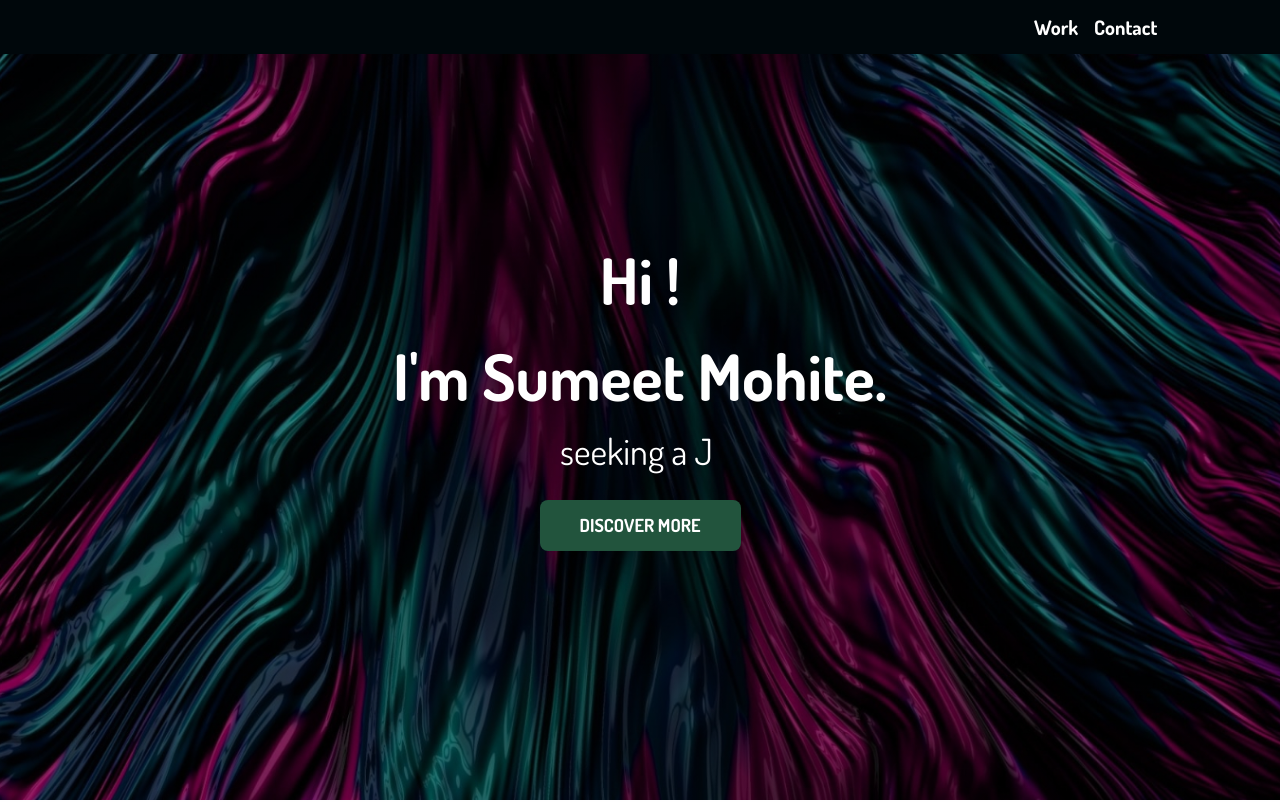
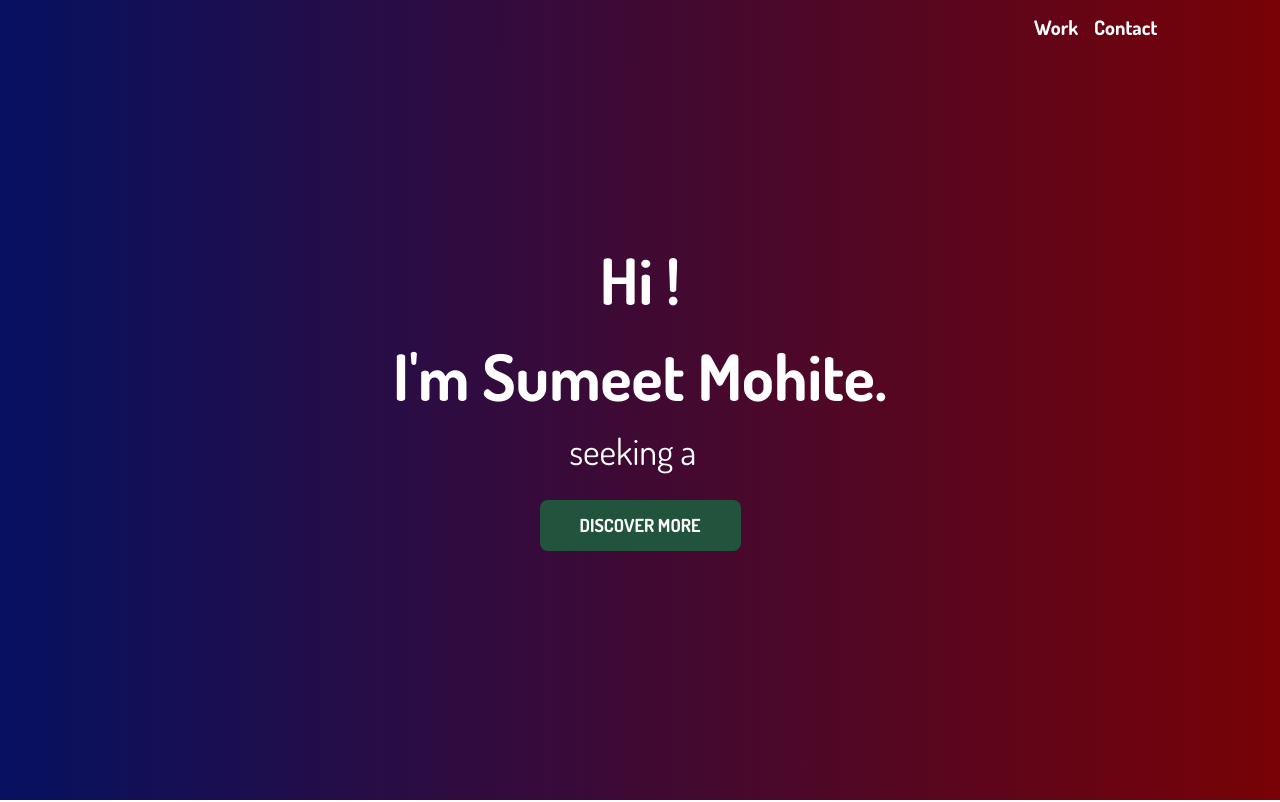
Before and after one commit to sumeetmohite/site, a React (Create React App) app: page / in a window 1280 px wide. Shown: the top 802 px of the page. Built offline with nearby package versions, Linux system fonts and the light colour scheme.

Commit message:
added sliding animation

```diff
--- a/package.json
+++ b/package.json
@@ -11,6 +11,7 @@
     "@testing-library/jest-dom": "^4.2.4",
     "@testing-library/react": "^9.3.2",
     "@testing-library/user-event": "^7.1.2",
+    "framer-motion": "^3.10.0",
     "nanoid": "^3.1.20",
     "react": "^17.0.1",
     "react-dom": "^17.0.1",
--- a/src/components/Header.js
+++ b/src/components/Header.js
@@ -1,5 +1,6 @@
 import React from 'react';
 import Typical from 'react-typical';
+import { motion } from 'framer-motion';
 // import { LazyLoadImage } from 'react-lazy-load-image-component';
 import 'react-lazy-load-image-component/src/effects/blur.css';
 import content from '../content';
@@ -14,15 +15,20 @@ export default function Header() {
   return (
     <div
       style={{
-        background: "linear-gradient(rgba(0,0,0,0.3),rgba(0,0,0,0.418)),url(assets/bghigh.jpg)", /* W3C, IE 10+/ Edge, Firefox 16+, Chrome 26+, Opera 12+, Safari 7+ */
-        backgroundSize: 'cover',
-        backgroundRepeat: 'no-repeat'
+        background: "linear-gradient(to right,#061161,#780206)" /* W3C, IE 10+/ Edge, Firefox 16+, Chrome 26+, Opera 12+, Safari 7+ */
+        // backgroundSize: 'cover',
+        // backgroundRepeat: 'no-repeat'
       }}
       className="min-h-screen flex items-center justify-center"
       id="header"
     >
       <div className="flex flex-col items-center justify-center md:flex-row-reverse md:w-10/12 md:justify-between">
-        <div className="font-dosis w-full md:w-5/5 text-center md:text-center ">
+        <motion.div className="font-dosis w-full md:w-5/5 text-center md:text-center"
+          initial={{x:'-100vw'}}
+          animate={{x:0}}
+          transition={{type:'spring', delay:1, duration:1}}
+
+        >
           <h2
             className={`text-3xl md:text-4xl lg:text-6xl text-white font-bold transform ${
               animated ? 'translate-y-0' : styleTranslate
@@ -50,12 +56,12 @@ export default function Header() {
             <button
               className={` animate-bounce bg-green-900 px-10 py-3 text-lg uppercase text-white font-bold rounded-lg mt-10 hover:bg-green-600 transform  ${
                 animated ? 'translate-y-0' : styleTranslate
-              } ${transition(3500)}`}
+              } ${transition(2000)}`}
             >
               {content.header.btnText}
             </button>
           </ScrollLink>
-        </div>
+        </motion.div>
       </div>
     </div>
   );
--- a/src/components/Navigation.js
+++ b/src/components/Navigation.js
@@ -1,4 +1,5 @@
 import React from 'react';
+import {motion} from 'framer-motion';
 import { Link as ScrollLink } from 'react-scroll';
 import content from '../content';
 
@@ -6,11 +7,15 @@ export default function Navigation() {
   return (
     <div
       style={{
-        background: "#00070B"
+        background: "linear-gradient(to right,#061161,#780206)"
       }}
       className="font-dosis fixed top-0 w-screen z-40"
     >
-      <div className="flex items-center w-10/12  mx-auto py-3">
+      <motion.div className="flex items-center w-10/12  mx-auto py-3"
+          initial={{x:'-100vw'}}
+          animate={{x:0}}
+          transition={{type:'spring', delay:1, duration:1}}
+      >
         <ScrollLink
           to="header"
           smooth={true}
@@ -33,7 +38,7 @@ export default function Navigation() {
             );
           })}
         </div>
-      </div>
+      </motion.div>
     </div>
   );
 }
```
Also changed, not shown: 1 other file (tests, documents, lock files or other folders).
